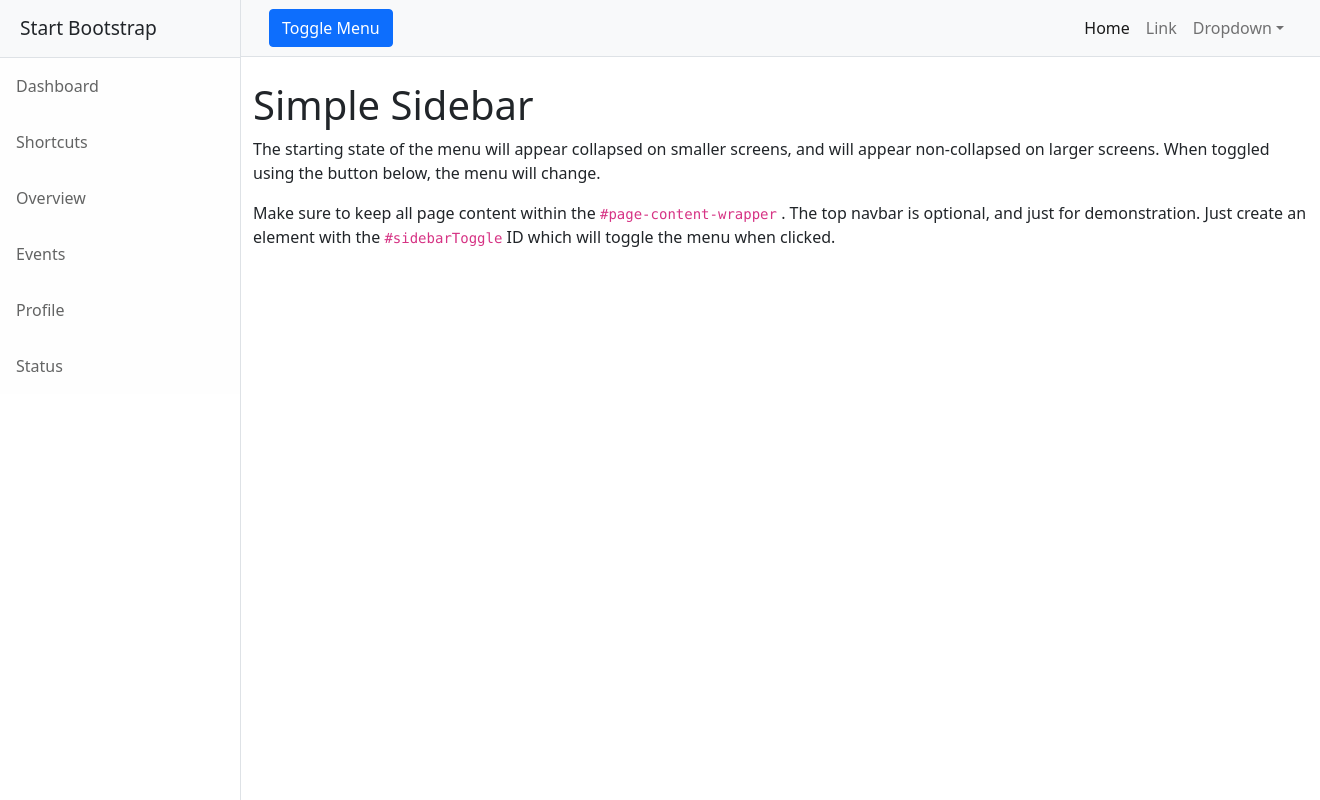
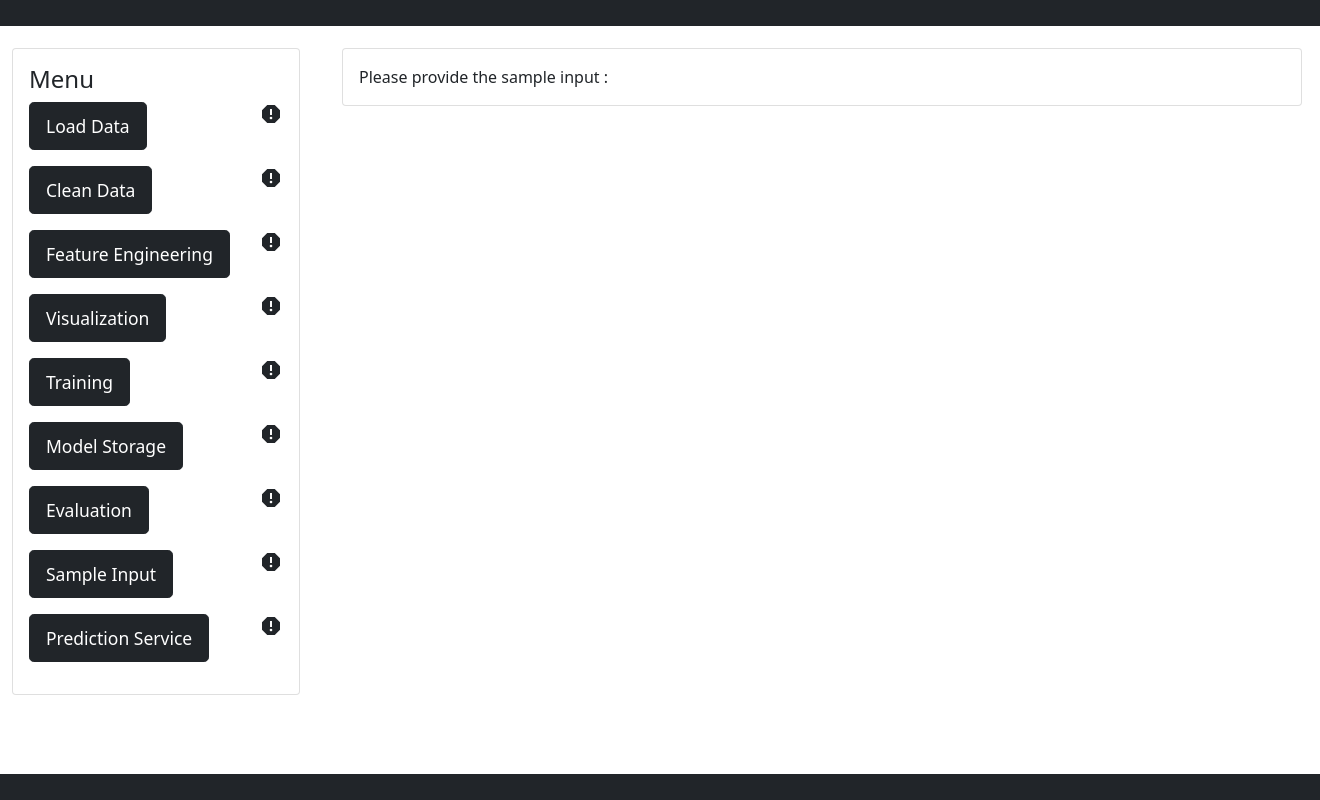
Before and after one commit to praveenveera/DSOrchestrator, a Flask app: page /dash in a window 1320 px wide. Run offline with Flask 2, Linux system fonts and the light colour scheme; some libraries are stand-ins or nearby versions.

Commit message:
side panel changes

```diff
--- a/app.py
+++ b/app.py
@@ -10,7 +10,7 @@ def index():
 # method for dashboard page
 @app.route('/dash')
 def dash():
-    return render_template('dashboard.html')
+    return render_template('sidenav.html')
 
 
 if __name__== '__main__':
--- a/templates/base.html
+++ b/templates/base.html
@@ -16,7 +16,7 @@
     <meta name="viewport" content="width=device-width, initial-scale=1, shrink-to-fit=no" />
     <meta name="description" content="" />
     <meta name="author" content="" />
-    <title>Simple Sidebar - Start Bootstrap Template</title>
+
     <!-- Favicon-->
     <link rel="icon" type="image/x-icon" href="./assets/favicon.ico" />
     <!-- Core theme CSS (includes Bootstrap)-->
@@ -25,79 +25,32 @@
 
   <title>{% block title %} {% endblock %} DS Dashboard</title>
 </head>
+<body>
+  <nav class="navbar fixed-top navbar-dark bg-dark">
+     <a class="navbar-brand text-center" href="#"></a>
+   </nav>
 
-<body>
-  <div class="d-flex" id="wrapper">
-      <!-- Sidebar-->
-      <div class="border-end bg-white" id="sidebar-wrapper">
-          <div class="sidebar-heading border-bottom bg-light">Start Bootstrap</div>
-          <div class="list-group list-group-flush">
-              <a class="list-group-item list-group-item-action list-group-item-light p-3" href="#!">Dashboard</a>
-              <a class="list-group-item list-group-item-action list-group-item-light p-3" href="#!">Shortcuts</a>
-              <a class="list-group-item list-group-item-action list-group-item-light p-3" href="#!">Overview</a>
-              <a class="list-group-item list-group-item-action list-group-item-light p-3" href="#!">Events</a>
-              <a class="list-group-item list-group-item-action list-group-item-light p-3" href="#!">Profile</a>
-              <a class="list-group-item list-group-item-action list-group-item-light p-3" href="#!">Status</a>
-          </div>
-      </div>
-      <!-- Page content wrapper-->
-      <div id="page-content-wrapper">
-          <!-- Top navigation-->
-          <nav class="navbar navbar-expand-lg navbar-light bg-light border-bottom">
-              <div class="container-fluid">
-                  <button class="btn btn-primary" id="sidebarToggle">Toggle Menu</button>
-                  <button class="navbar-toggler" type="button" data-bs-toggle="collapse" data-bs-target="#navbarSupportedContent" aria-controls="navbarSupportedContent" aria-expanded="false" aria-label="Toggle navigation"><span class="navbar-toggler-icon"></span></button>
-                  <div class="collapse navbar-collapse" id="navbarSupportedContent">
-                      <ul class="navbar-nav ms-auto mt-2 mt-lg-0">
-                          <li class="nav-item active"><a class="nav-link" href="#!">Home</a></li>
-                          <li class="nav-item"><a class="nav-link" href="#!">Link</a></li>
-                          <li class="nav-item dropdown">
-                              <a class="nav-link dropdown-toggle" id="navbarDropdown" href="#" role="button" data-bs-toggle="dropdown" aria-haspopup="true" aria-expanded="false">Dropdown</a>
-                              <div class="dropdown-menu dropdown-menu-end" aria-labelledby="navbarDropdown">
-                                  <a class="dropdown-item" href="#!">Action</a>
-                                  <a class="dropdown-item" href="#!">Another action</a>
-                                  <div class="dropdown-divider"></div>
-                                  <a class="dropdown-item" href="#!">Something else here</a>
-                              </div>
-                          </li>
-                      </ul>
-                  </div>
-              </div>
-          </nav>
-          <!-- Page content-->
-          <div class="container-fluid">
-              <h1 class="mt-4">Simple Sidebar</h1>
-              <p>The starting state of the menu will appear collapsed on smaller screens, and will appear non-collapsed on larger screens. When toggled using the button below, the menu will change.</p>
-              <p>
-                  Make sure to keep all page content within the
-                  <code>#page-content-wrapper</code>
-                  . The top navbar is optional, and just for demonstration. Just create an element with the
-                  <code>#sidebarToggle</code>
-                  ID which will toggle the menu when clicked.
-              </p>
-          </div>
-      </div>
+   <div>
+      <br>
+      <br>
+
+    {% block content %} {% endblock %}
+
+    <br>
+    <br>
+
   </div>
-  <!-- Bootstrap core JS
-  <script src="https://cdn.jsdelivr.net/npm/bootstrap@5.1.1/dist/js/bootstrap.bundle.min.js"></script>
+    <nav class="navbar fixed-bottom navbar-dark bg-dark">
+     <a class="navbar-brand text-center" href="#"></a>
+   </nav>
+   <!-- Optional JavaScript -->
+   <!-- jQuery first, then Popper.js, then Bootstrap JS -->
+   <script src="https://code.jquery.com/jquery-3.3.1.slim.min.js" integrity="sha384-q8i/X+965DzO0rT7abK41JStQIAqVgRVzpbzo5smXKp4YfRvH+8abtTE1Pi6jizo" crossorigin="anonymous"></script>
+   <script src="https://cdnjs.cloudflare.com/ajax/libs/popper.js/1.14.7/umd/popper.min.js" integrity="sha384-UO2eT0CpHqdSJQ6hJty5KVphtPhzWj9WO1clHTMGa3JDZwrnQq4sF86dIHNDz0W1" crossorigin="anonymous"></script>
+   <script src="https://stackpath.bootstrapcdn.com/bootstrap/4.3.1/js/bootstrap.min.js" integrity="sha384-JjSmVgyd0p3pXB1rRibZUAYoIIy6OrQ6VrjIEaFf/nJGzIxFDsf4x0xIM+B07jRM" crossorigin="anonymous"></script>
 
-   Core theme JS-->
+  </body>
 
-</body>
-  <!-- Optional JavaScript -->
-  <!-- jQuery first, then Popper.js, then Bootstrap JS -->
-  <script src="./js/scripts.js"></script>
-  <script src="https://code.jquery.com/jquery-3.3.1.slim.min.js"
-    integrity="sha384-q8i/X+965DzO0rT7abK41JStQIAqVgRVzpbzo5smXKp4YfRvH+8abtTE1Pi6jizo"
-    crossorigin="anonymous"></script>
-  <script src="https://cdnjs.cloudflare.com/ajax/libs/popper.js/1.14.7/umd/popper.min.js"
-    integrity="sha384-UO2eT0CpHqdSJQ6hJty5KVphtPhzWj9WO1clHTMGa3JDZwrnQq4sF86dIHNDz0W1"
-    crossorigin="anonymous"></script>
-  <script src="https://stackpath.bootstrapcdn.com/bootstrap/4.3.1/js/bootstrap.min.js"
-    integrity="sha384-JjSmVgyd0p3pXB1rRibZUAYoIIy6OrQ6VrjIEaFf/nJGzIxFDsf4x0xIM+B07jRM"
-    crossorigin="anonymous"></script>
-
-</body>
 
 </html>
 
--- /dev/null
+++ b/templates/sidenav.html
@@ -0,0 +1,198 @@
+{% extends 'base.html' %}
+
+{% block content %}
+<!-- This container contains the sidebar
+ and main content of the page -->
+<!-- h-100 takes the full height of the body-->
+<div class="container-fluid h-100">
+    <div class="row h-100">
+        <div class="col-3" id="green">
+            <div class="card" style="width: 18rem;">
+                <div class="card-body">
+                    <h4 style='float: center;'>Menu</h4>
+
+                    <!-- Navigation links in sidebar-->
+                    <p>
+                        <button class="btn btn-dark btn-lg" type="button"><small>Load Data</small></button>
+                        <i class="material-icons" style='float: right;' type="button" data-toggle="collapse"
+                            data-target="#multiCollapse1" aria-expanded="false"
+                            aria-controls="multiCollapse1">report</i>
+                        </button>
+                    </p>
+                    <div class="collapse multi-collapse" id="multiCollapse1">
+                        <div class="card card-body"><small>
+                                Anim pariatur cliche reprehenderit, enim eiusmod high life accusamus terry
+                                richardson ad
+                                squid.
+                                Nihil anim keffiyeh helvetica, craft beer labore wes anderson cred nesciunt
+                                sapiente
+                                ea
+                                proident.</small>
+                        </div>
+                    </div>
+                    <p>
+                        <button class="btn btn-dark btn-lg" type="button"><small>Clean Data</small>
+                        </button>
+                        <i class="material-icons" style='float: right;' type="button" data-toggle="collapse"
+                            data-target="#multiCollapse2" aria-expanded="false"
+                            aria-controls="multiCollapse2">report</i>
+                    </p>
+                    <div class="collapse multi-collapse" id="multiCollapse2">
+                        <div class="card card-body"><small>
+                                Anim pariatur cliche reprehenderit, enim eiusmod high life accusamus terry
+                                richardson ad
+                                squid.
+                                Nihil anim keffiyeh helvetica, craft beer labore wes anderson cred nesciunt
+                                sapiente
+                                ea
+                                proident.</small>
+                        </div>
+                    </div>
+                    <p>
+                        <button class="btn btn-dark btn-lg" type="button"><small>Feature
+                                Engineering</small></button>
+                        <i class="material-icons" style='float: right;' type="button" data-toggle="collapse"
+                            data-target="#multiCollapse3" aria-expanded="false"
+                            aria-controls="multiCollapse3">report</i>
+                    </p>
+                    <div class="collapse multi-collapse" id="multiCollapse3">
+                        <div class="card card-body"> <small>
+                                Anim pariatur cliche reprehenderit, enim eiusmod high life accusamus terry
+                                richardson ad
+                                squid.
+                                Nihil anim keffiyeh helvetica, craft beer labore wes anderson cred nesciunt
+                                sapiente
+                                ea
+                                proident.</small>
+                        </div>
+                    </div>
+                    <p>
+                        <button class="btn btn-dark btn-lg" type="button"><small>Visualization</small></button>
+                        <i class="material-icons" style='float: right;' type="button" data-toggle="collapse"
+                            data-target="#multiCollapse4" aria-expanded="false"
+                            aria-controls="multiCollapse4">report</i>
+                    </p>
+                    <div class="collapse multi-collapse" id="multiCollapse4">
+                        <div class="card card-body"><small>
+                                Anim pariatur cliche reprehenderit, enim eiusmod high life accusamus terry
+                                richardson ad
+                                squid.
+                                Nihil anim keffiyeh helvetica, craft beer labore wes anderson cred nesciunt
+                                sapiente
+                                ea
+                                proident.</small>
+                        </div>
+                    </div>
+                    <p>
+                        <button class="btn btn-dark btn-lg" type="button"><small>Training</small></button>
+                        <i class="material-icons" style='float: right;' type="button" data-toggle="collapse"
+                            data-target="#multiCollapse5" aria-expanded="false"
+                            aria-controls="multiCollapse5">report</i>
+                    </p>
+                    <div class="collapse multi-collapse" id="multiCollapse5">
+                        <div class="card card-body"><small>
+                                Anim pariatur cliche reprehenderit, enim eiusmod high life accusamus terry
+                                richardson ad
+                                squid.
+                                Nihil anim keffiyeh helvetica, craft beer labore wes anderson cred nesciunt
+                                sapiente
+                                ea
+                                proident.</small>
+                        </div>
+                    </div>
+                    <p>
+                        <button class="btn btn-dark btn-lg" type="button"><small>Model Storage</small></button>
+                        <i class="material-icons" style='float: right;' type="button" data-toggle="collapse"
+                            data-target="#multiCollapse6" aria-expanded="false"
+                            aria-controls="multiCollapse6">report</i>
+                    </p>
+                    <div class="collapse multi-collapse" id="multiCollapse6">
+                        <div class="card card-body"><small>
+                                Anim pariatur cliche reprehenderit, enim eiusmod high life accusamus terry
+                                richardson ad
+                                squid.
+                                Nihil anim keffiyeh helvetica, craft beer labore wes anderson cred nesciunt
+                                sapiente
+                                ea
+                                proident.</small>
+                        </div>
+                    </div>
+                    <p>
+                        <button class="btn btn-dark btn-lg" type="button"><small>Evaluation</small></button>
+                        <i class="material-icons" style='float: right;' type="button" data-toggle="collapse"
+                            data-target="#multiCollapse7" aria-expanded="false"
+                            aria-controls="multiCollapse7">report</i>
+
+                    </p>
+                    <div class="collapse multi-collapse" id="multiCollapse7">
+                        <div class="card card-body"><small>
+                                Anim pariatur cliche reprehenderit, enim eiusmod high life accusamus terry
+                                richardson ad
+                                squid.
+                                Nihil anim keffiyeh helvetica, craft beer labore wes anderson cred nesciunt
+                                sapiente
+                                ea
+                                proident.</small>
+                        </div>
+                    </div>
+                    <p>
+                        <button class="btn btn-dark btn-lg" type="button"><small>Sample Input</small></button>
+                        <i class="material-icons" style='float: right;' type="button" data-toggle="collapse"
+                            data-target="#multiCollapse8" aria-expanded="false"
+                            aria-controls="multiCollapse8">report</i>
+                    </p>
+                    <div class="collapse multi-collapse" id="multiCollapse8">
+                        <div class="card card-body"><small>
+                                Anim pariatur cliche reprehenderit, enim eiusmod high life accusamus terry
+                                richardson ad
+                                squid.
+                                Nihil anim keffiyeh helvetica, craft beer labore wes anderson cred nesciunt
+                                sapiente
+                                ea
+                                proident.</small>
+                        </div>
+                    </div>
+                    <p>
+                        <button class="btn btn-dark btn-lg" type="button"><small>Prediction
+                                Service</small></button>
+                        <i class="material-icons" style='float: right;' type="button" data-toggle="collapse"
+                            data-target="#multiCollapse9" aria-expanded="false"
+                            aria-controls="multiCollapse9">report</i>
+                    </p>
+                    <div class="collapse multi-collapse" id="multiCollapse9">
+                        <div class="card card-body"><small>
+                                Anim pariatur cliche reprehenderit, enim eiusmod high life accusamus terry
+                                richardson ad
+                                squid.
+                                Nihil anim keffiyeh helvetica, craft beer labore wes anderson cred nesciunt
+                                sapiente
+                                ea
+                                proident.</small>
+                        </div>
+                    </div>
+                    <!--
+                    <a href="#">Load Data</a><br />
+                    <a href="#">Clean Data</a><br />
+                    <a href="#">Feature Engineering</a><br />
+                    <a href="#">Visualization</a><br />
+                    <a href="#">Training</a><br />
+                    <a href="#">Model Storage</a><br />
+                    <a href="#">Evaluation</a><br />
+                    <a href="#">Sample input</a><br />
+                    <a href="#">Prediction</a><br />
+                    <br />-->
+                </div>
+            </div>
+        </div>
+
+    <!--Contains the main content
+        of the webpage-->
+    <div class="col-9" style="text-align: justify;">
+        <div class="card" style="width: 60rem;">
+            <div class="card-body">
+        Please provide the sample input :
+    </div></div></div>
+</div>
+</div>
+
+{% endblock %}
```
